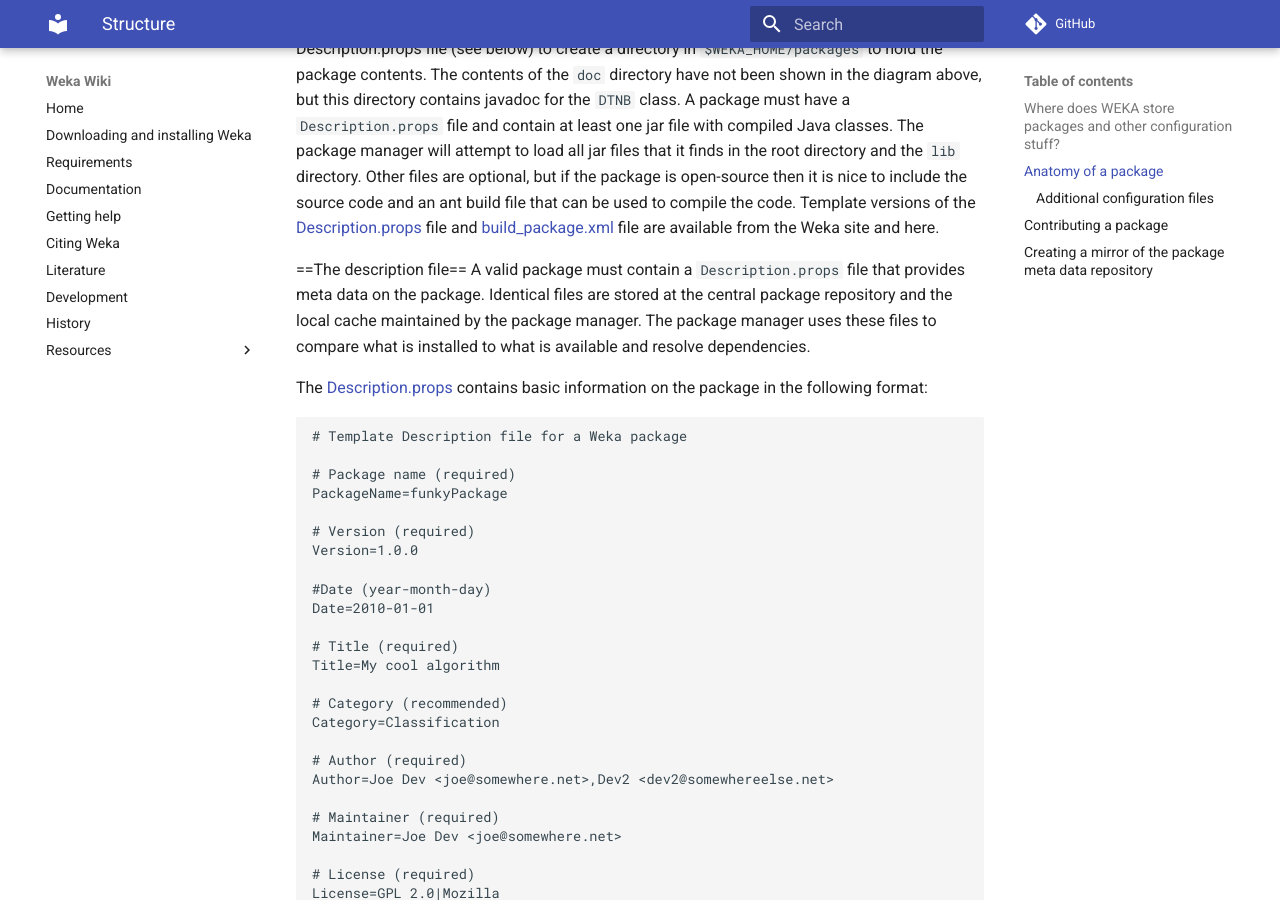
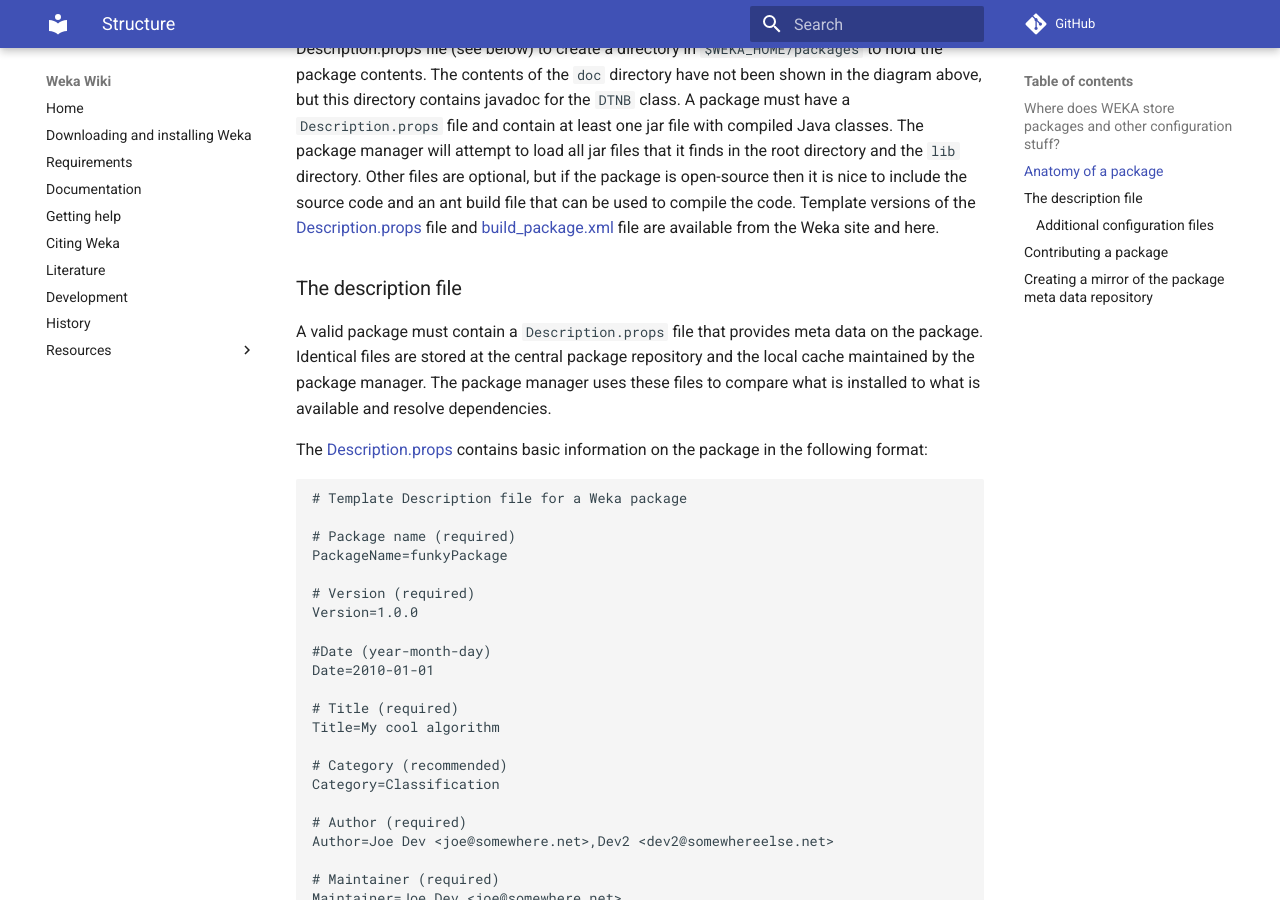
Before and after one commit to Waikato/weka-wiki, an MkDocs documentation site: the page built from docs/packages/structure.md, in a window 1280 px wide and 900 px high, scrolled down 1826 px. Built offline with MkDocs 1.6.1 and Material for MkDocs 9.7.7, drawn with Linux system fonts in a browser that asks for light colours; comment, search, counter and statistics services are not loaded.

Commit message:
fixed header

```diff
--- a/docs/packages/structure.md
+++ b/docs/packages/structure.md
@@ -53,7 +53,7 @@ A Weka package is a zip archive that must unpack to the current directory. For e
 When installing, the package manager will use the value of the "PackageName" field in the Description.props file (see below) to create a directory in `$WEKA_HOME/packages` to hold the package contents. The contents of the `doc` directory have not been shown in the diagram above, but this directory contains javadoc for the `DTNB` class. A package must have a `Description.props` file and contain at least one jar file with compiled Java classes. The package manager will attempt to load all jar files that it finds in the root directory and the `lib` directory. Other files are optional, but if the package is open-source then it is nice to include the source code and an ant build file that can be used to compile the code. Template versions of the [Description.props](../files/Description.props) file and
 [build_package.xml](../files/build_package.xml) file are available from the Weka site and here.
 
-==The description file==
+# The description file
 A valid package must contain a `Description.props` file that provides meta data on the package. Identical files are stored at the central package repository and the local cache maintained by the package manager. The package manager uses these files to compare what is installed to what is available and resolve dependencies.
 
 The [Description.props](../files/Description.props) contains basic information on the package in the following format:
```
